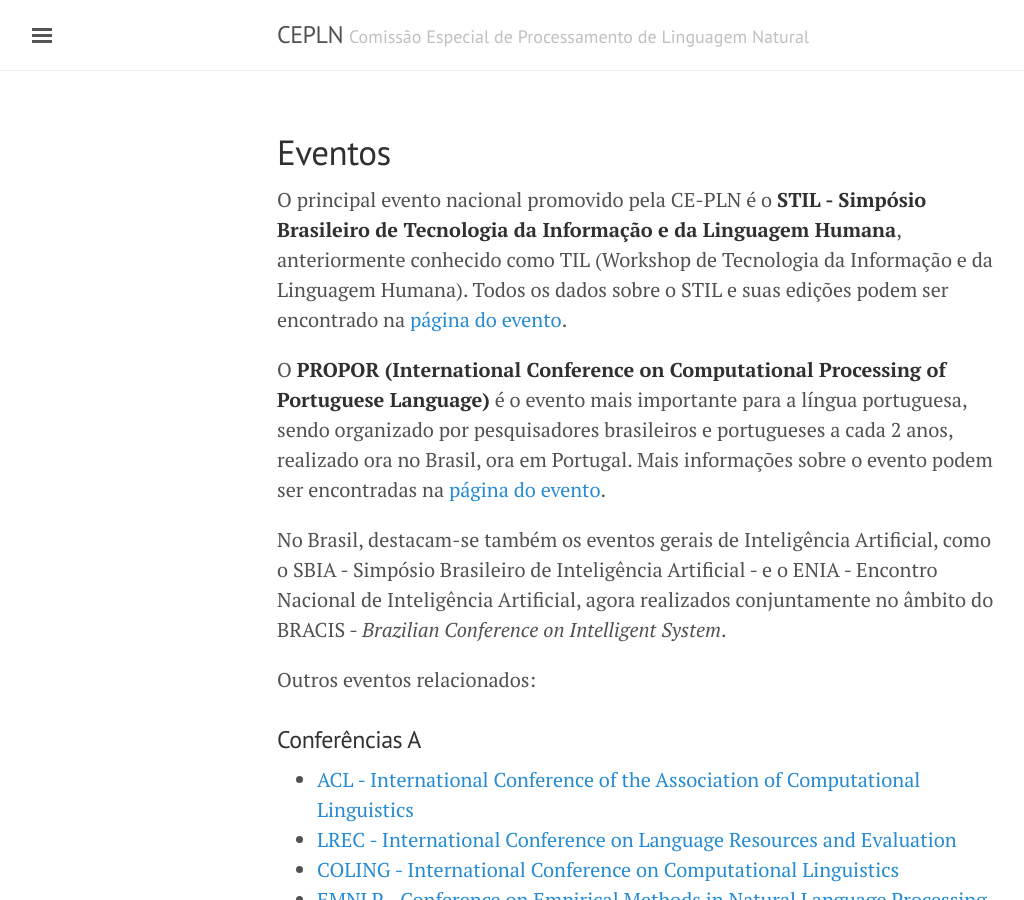
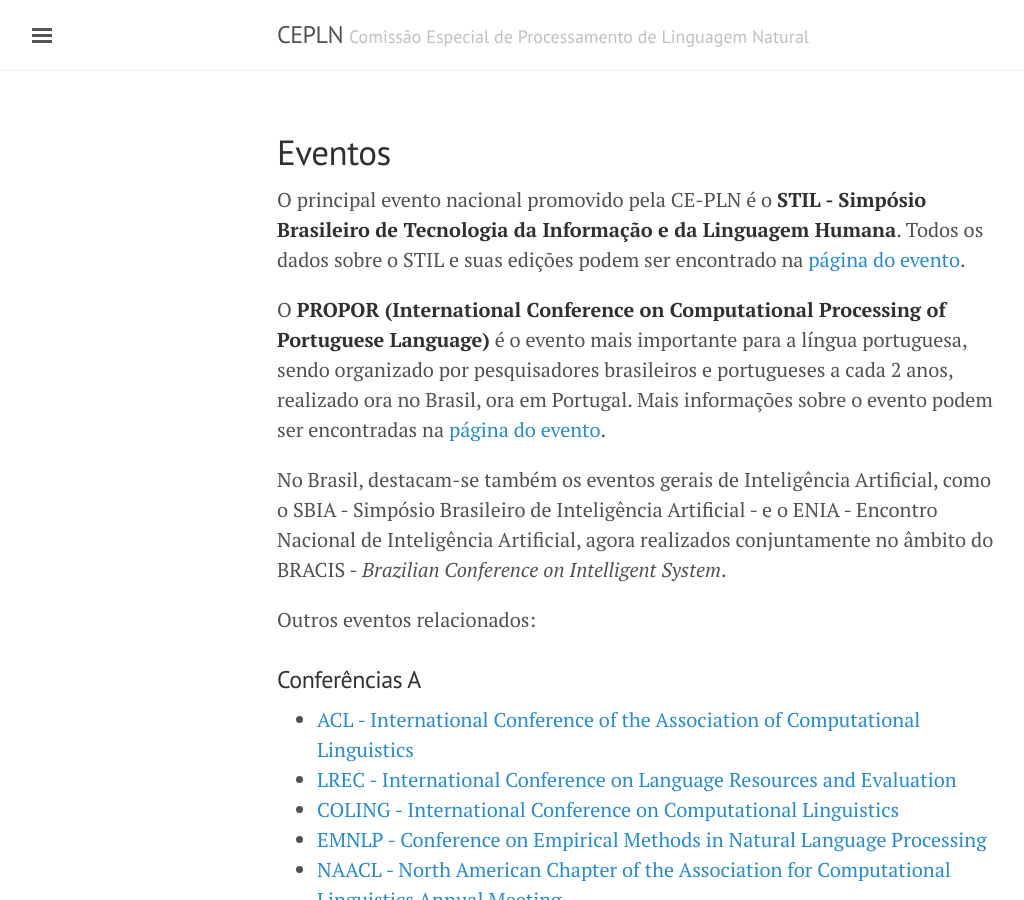
Before and after one commit to CEPLN/website, a Jekyll site: the page built from eventos.md, in a window 1280 px wide and 900 px high. Shown: the whole window, without its empty margins (3-1027 px from the left). Built offline with Jekyll 4.4.1, drawn with Linux system fonts in a browser that asks for light colours.

Commit message:
ajustes conteudo

```diff
--- a/eventos.md
+++ b/eventos.md
@@ -7,15 +7,15 @@ hassub: True
 
 O principal evento nacional promovido pela CE-PLN é o __STIL -
 Simpósio Brasileiro de Tecnologia da Informação e da Linguagem
-Humana__, anteriormente conhecido como TIL (Workshop de Tecnologia da
-Informação e da Linguagem Humana). Todos os dados sobre o STIL e
-suas edições podem ser encontrado na [página do evento]({{ site.baseurl }}{% link EVENTOS/stil.md %}).
+Humana__. Todos os dados sobre o STIL e suas edições podem ser
+encontrado na [página do evento]({{ site.baseurl }}{% link EVENTOS/stil.md %}).
 
-O __PROPOR (International Conference on
-Computational Processing of Portuguese Language)__ é o evento mais
-importante para a língua portuguesa, sendo organizado por pesquisadores brasileiros e portugueses
-a cada 2 anos, realizado ora no Brasil, ora em Portugal. Mais informações sobre o
-evento podem ser encontradas na [página do evento]({{ site.baseurl }}{% link EVENTOS/propor.md %}).
+O __PROPOR (International Conference on Computational Processing of
+Portuguese Language)__ é o evento mais importante para a língua
+portuguesa, sendo organizado por pesquisadores brasileiros e
+portugueses a cada 2 anos, realizado ora no Brasil, ora em
+Portugal. Mais informações sobre o evento podem ser encontradas na
+[página do evento]({{ site.baseurl }}{% link EVENTOS/propor.md %}).
 
 No Brasil, destacam-se também os eventos gerais de Inteligência
 Artificial, como o SBIA - Simpósio Brasileiro de Inteligência
```
Also changed, not shown: EVENTOS/propor.md (+9 -8 lines), EVENTOS/stil.md (+6 -5 lines).
